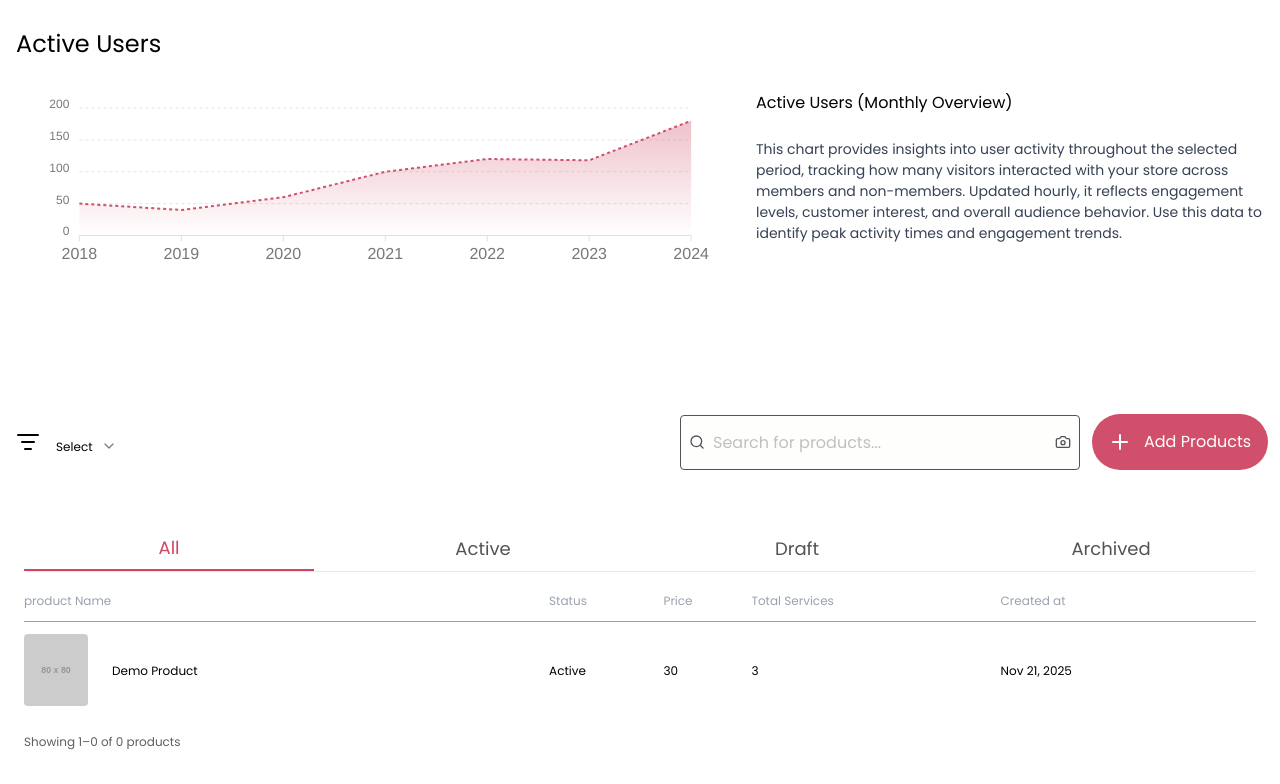
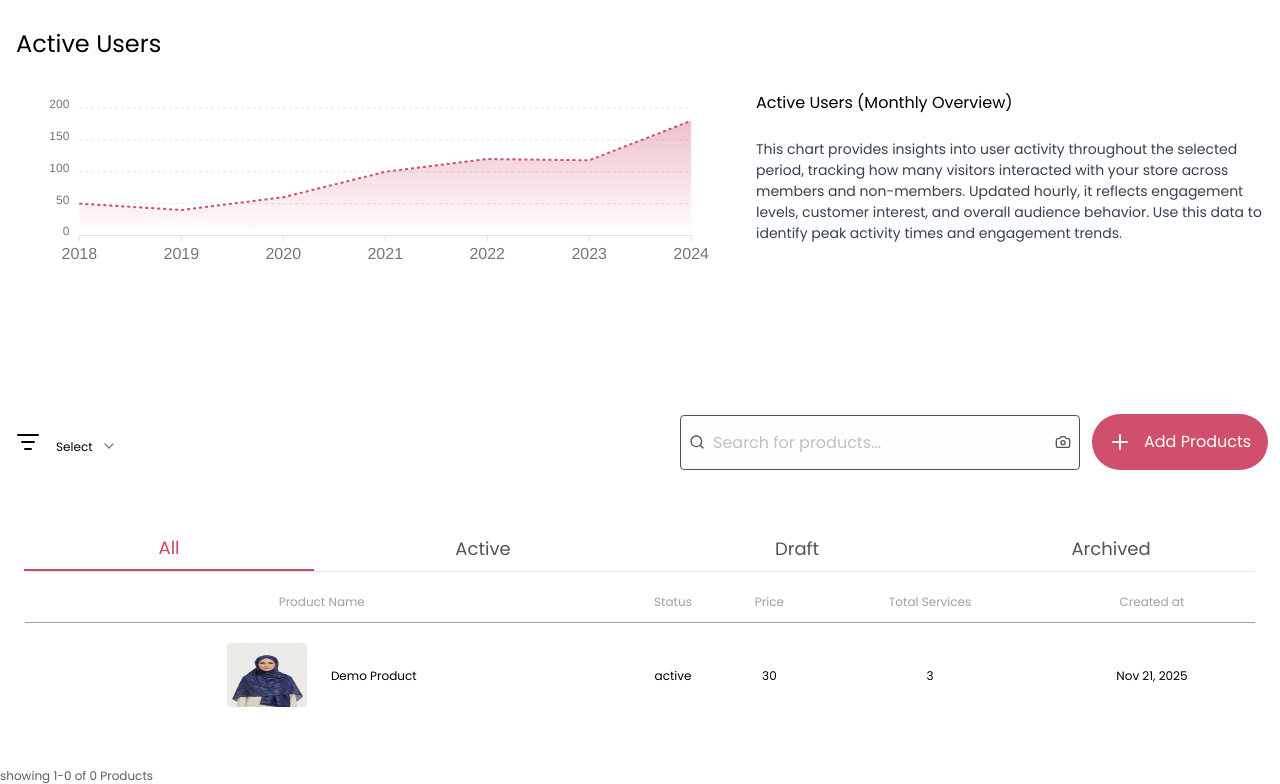
Before and after one commit to EASY-ORDER-IZ/easyorder-frontend, a React (Vite) app: page /store in a window 1280 px wide. Shown: the part 966-1750 px from the top of the page. Built offline with nearby package versions, Linux system fonts and the light colour scheme.

Commit message:
fix(dashboard): replace table with tanstack table

```diff
--- a/package.json
+++ b/package.json
@@ -26,6 +26,7 @@
     "@radix-ui/react-switch": "^1.2.6",
     "@radix-ui/react-tabs": "^1.1.13",
     "@tailwindcss/vite": "^4.1.13",
+    "@tanstack/react-table": "^8.21.3",
     "apexcharts": "^5.3.6",
     "chart.js": "^4.5.1",
     "class-variance-authority": "^0.7.1",
--- a/src/components/DashBoardComponents/StoreProducts/StoreProductsTable.tsx
+++ b/src/components/DashBoardComponents/StoreProducts/StoreProductsTable.tsx
@@ -1,12 +1,14 @@
 import React, { useMemo, useState } from 'react';
 import { Tabs, TabsList, TabsTrigger } from '@/components/ui/tabs';
 import { useProductStore } from '@/store/productStore';
-import { TableRowAction } from './TableRowAction';
+import { flexRender, getCoreRowModel, useReactTable, type ColumnDef } from '@tanstack/react-table';
+import { img101 } from '@/assets/icons';
 
 type TabValue = 'all' | 'active' | 'draft' | 'archived';
 
 const StoreProductTable = () => {
   const [tab, setTab] = useState<TabValue>('all');
+  const tabs = ['all', 'active', 'draft', 'archived'];
 
   const products = useProductStore((state) => state.products);
 
@@ -18,7 +20,7 @@ const StoreProductTable = () => {
   const demoProduct = {
     id: 'demo',
     name: 'Demo Product',
-    img: 'https://via.placeholder.com/80',
+    img: img101, // FIXED
     price: 30,
     services: 3,
     status: 'active',
@@ -27,58 +29,92 @@ const StoreProductTable = () => {
 
   const finalProducts = [demoProduct, ...filteredProducts];
 
+  const columns: ColumnDef<typeof finalProducts>[] = [
+    {
+      header: 'Product Name',
+      accessorKey: 'name',
+      cell: ({ row }) => {
+        const p = row.original;
+        return (
+          <div className="flex items-center justify-center gap-6 p-2">
+            <img src={p.img} alt="" className="h-16 w-20 rounded" />
+            {p.name}
+          </div>
+        );
+      },
+    },
+    {
+      header: 'Status',
+      accessorKey: 'status',
+      cell: ({ getValue }) => <span>{getValue()}</span>,
+    },
+    {
+      header: 'Price',
+      accessorKey: 'price',
+    },
+    {
+      header: 'Total Services',
+      accessorKey: 'services',
+    },
+    {
+      header: 'Created at',
+      accessorKey: 'createdAt',
+    },
+  ];
+
+  const table = useReactTable({
+    data: finalProducts,
+    columns,
+    getCoreRowModel: getCoreRowModel(),
+  });
+
   return (
     <div className="mt-6 rounded-2xl bg-white">
       <Tabs value={tab} onValueChange={(v) => setTab(v as TabValue)} className="w-full">
         <div className="px-6 pt-4">
           <TabsList className="bg-transparen flex w-full gap-6 border-b border-gray-200 p-0">
-            {['all', 'active', 'draft', 'archived'].map((value) => (
+            {tabs.map((t) => (
               <TabsTrigger
-                key={value}
-                value={value}
+                key={t}
+                value={t}
                 className="rounded-none bg-transparent px-0 pb-2 text-gray-400 data-[state=active]:border-b-2 data-[state=active]:border-[#D24560] data-[state=active]:bg-transparent data-[state=active]:text-[#D24560]"
               >
-                {value.charAt(0).toUpperCase() + value.slice(1)}
+                {t.charAt(0).toUpperCase() + t.slice(1)}
               </TabsTrigger>
             ))}
           </TabsList>
         </div>
 
         <div className="px-6 pb-4">
-          <table className="w-full text-sm">
+          <table className="w-full overflow-hidden rounded-xl border border-gray-300 text-sm">
             <thead>
-              <tr className="items-center border-b text-gray-400">
-                <th className="py-3 text-left font-normal">product Name</th>
-                <th className="py-3 text-left font-normal">Status</th>
-                <th className="py-3 text-left font-normal">Price</th>
-                <th className="py-3 text-left font-normal">Total Services</th>
-                <th className="py-3 text-left font-normal">Created at</th>
-                <th className="w-10 py-3 text-left font-normal"></th>
-              </tr>
+              {table.getHeaderGroups().map((headerGroup) => (
+                <tr key={headerGroup.id} className="items-center border-b text-gray-400">
+                  {headerGroup.headers.map((header) => (
+                    <th key={header.id} className="py-3 font-normal">
+                      {flexRender(header.column.columnDef.header, header.getContext())}
+                    </th>
+                  ))}
+                </tr>
+              ))}
             </thead>
             <tbody>
-              {finalProducts.map((p) => (
-                <tr key={p.id} className="items-center border-b border-gray-300 last:border-0">
-                  <td className="flex items-center gap-6 py-3">
-                    <img src={p.img} alt="" className="h-18 w-16 rounded" />
-                    {p.name}
-                  </td>
-                  <td className="py-3 capitalize">{p.status}</td>
-                  <td className="py-3">{p.price}</td>
-                  <td className="py-3">{p.services}</td>
-                  <td className="py-3">{p.createdAt}</td>
-                  <td className="relative w-10 py-3 text-right">
-                    <TableRowAction />
-                  </td>
+              {table.getRowModel().rows.map((row) => (
+                <tr key={row.id} className="items-center border-b border-gray-200 last:border-0">
+                  {row.getVisibleCells().map((cell) => (
+                    <td key={cell.id} className="py-3 text-center">
+                      {flexRender(cell.column.columnDef.cell, cell.getContext())}
+                    </td>
+                  ))}
                 </tr>
               ))}
             </tbody>
           </table>
+        </div>
 
-          <p className="text-text-400 mt-4 text-xs">
-            Showing 1–{filteredProducts.length} of {products.length} products
-          </p>
-        </div>
+        <p className="text-text-400 mt-4 text-xs">
+          showing 1-{filteredProducts.length} of {filteredProducts.length} Products
+        </p>
       </Tabs>
     </div>
   );
--- a/src/components/DashBoardComponents/StoreProducts/TableRowAction.tsx
+++ b/src/components/DashBoardComponents/StoreProducts/TableRowAction.tsx
@@ -1,108 +1,35 @@
 'use client';
 
-import { useState } from 'react';
-import { MoreHorizontalIcon } from 'lucide-react';
-
-import {
-  Dialog,
-  DialogClose,
-  DialogContent,
-  DialogDescription,
-  DialogFooter,
-  DialogHeader,
-  DialogTitle,
-} from '@/components/ui/dialog';
 import {
   DropdownMenu,
+  DropdownMenuTrigger,
   DropdownMenuContent,
-  DropdownMenuGroup,
   DropdownMenuItem,
-  DropdownMenuLabel,
-  DropdownMenuTrigger,
 } from '@/components/ui/dropdown-menu';
-import { Field, FieldGroup, FieldLabel } from '@/components/ui/field';
-import { Input } from '@/components/ui/input';
-import { Label } from '@/components/ui/label';
-import { Textarea } from '@/components/ui/textarea';
-import { Button } from '@/components/ui/button/button';
+import { MoreHorizontal } from 'lucide-react';
 
-export function TableRowAction() {
-  const [showNewDialog, setShowNewDialog] = useState(false);
-  const [showShareDialog, setShowShareDialog] = useState(false);
+const TableRowAction = () => {
+  return (
+    <DropdownMenu>
+      <DropdownMenuTrigger asChild>
+        <button className="flex h-8 w-8 items-center justify-center rounded hover:bg-gray-200">
+          <MoreHorizontal className="h-4 w-4" />
+        </button>
+      </DropdownMenuTrigger>
 
-  return (
-    <>
-      <DropdownMenu modal={false}>
-        <DropdownMenuTrigger asChild>
-          <Button variant="default" size="default" aria-label="Open menu">
-            <MoreHorizontalIcon className="h-4 w-4" />
-          </Button>
-        </DropdownMenuTrigger>
+      <DropdownMenuContent
+        side="bottom"
+        align="end"
+        sideOffset={6}
+        className="z-[9999] rounded-md border bg-white p-1 shadow-md"
+      >
+        <DropdownMenuItem>Edit</DropdownMenuItem>
+        <DropdownMenuItem>View</DropdownMenuItem>
+        <DropdownMenuItem className="text-red-600">Delete</DropdownMenuItem>
+      </DropdownMenuContent>
+    </DropdownMenu>
+  );
+};
+// if you forgot the roblem that the table do not take a component that's why it didn't appeare -- also search for tanstack tables
 
-        <DropdownMenuContent className="z-50 w-40" align="end">
-          <DropdownMenuLabel>File Actions</DropdownMenuLabel>
-          <DropdownMenuGroup>
-            <DropdownMenuItem onSelect={() => setShowNewDialog(true)}>New File...</DropdownMenuItem>
-            <DropdownMenuItem onSelect={() => setShowShareDialog(true)}>Share...</DropdownMenuItem>
-            <DropdownMenuItem disabled>Download</DropdownMenuItem>
-          </DropdownMenuGroup>
-        </DropdownMenuContent>
-      </DropdownMenu>
-
-      <Dialog open={showNewDialog} onOpenChange={setShowNewDialog}>
-        <DialogContent className="sm:max-w-[425px]">
-          <DialogHeader>
-            <DialogTitle>Create New File</DialogTitle>
-            <DialogDescription>
-              Provide a name for your new file. Click create when you&apos;re done.
-            </DialogDescription>
-          </DialogHeader>
-          <FieldGroup className="pb-3">
-            <Field>
-              <FieldLabel htmlFor="filename">File Name</FieldLabel>
-              <Input id="filename" name="filename" placeholder="document.txt" />
-            </Field>
-          </FieldGroup>
-          <DialogFooter>
-            <DialogClose asChild>
-              <Button>Cancel</Button>
-            </DialogClose>
-            <Button type="submit">Create</Button>
-          </DialogFooter>
-        </DialogContent>
-      </Dialog>
-      <Dialog open={showShareDialog} onOpenChange={setShowShareDialog}>
-        <DialogContent className="sm:max-w-[425px]">
-          <DialogHeader>
-            <DialogTitle>Share File</DialogTitle>
-            <DialogDescription>
-              Anyone with the link will be able to view this file.
-            </DialogDescription>
-          </DialogHeader>
-          <FieldGroup className="py-3">
-            <Field>
-              <Label htmlFor="email">Email Address</Label>
-              <Input
-                id="email"
-                name="email"
-                type="email"
-                placeholder="shadcn@vercel.com"
-                autoComplete="off"
-              />
-            </Field>
-            <Field>
-              <FieldLabel htmlFor="message">Message (Optional)</FieldLabel>
-              <Textarea id="message" name="message" placeholder="Check out this file" />
-            </Field>
-          </FieldGroup>
-          <DialogFooter>
-            <DialogClose asChild>
-              <Button>Cancel</Button>
-            </DialogClose>
-            <Button type="submit">Send Invite</Button>
-          </DialogFooter>
-        </DialogContent>
-      </Dialog>
-    </>
-  );
-}
+export default TableRowAction;
```
Also changed, not shown: 1 other file (tests, documents, lock files or other folders).
